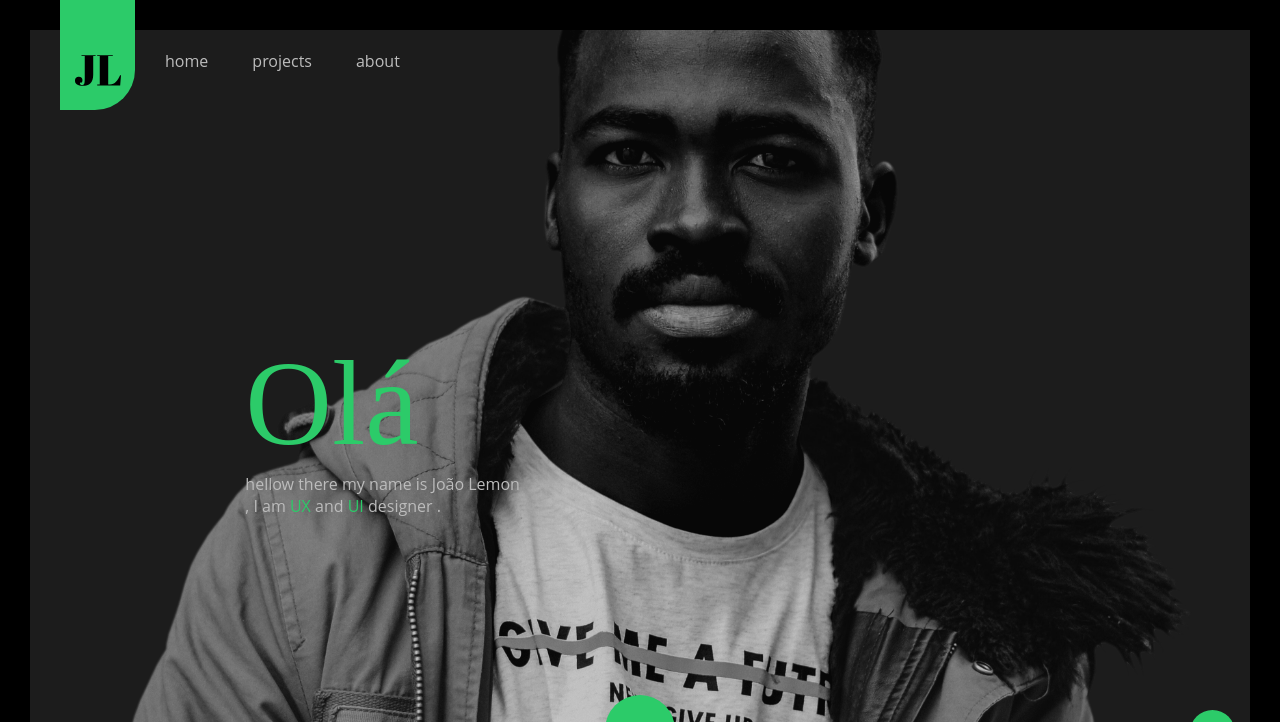
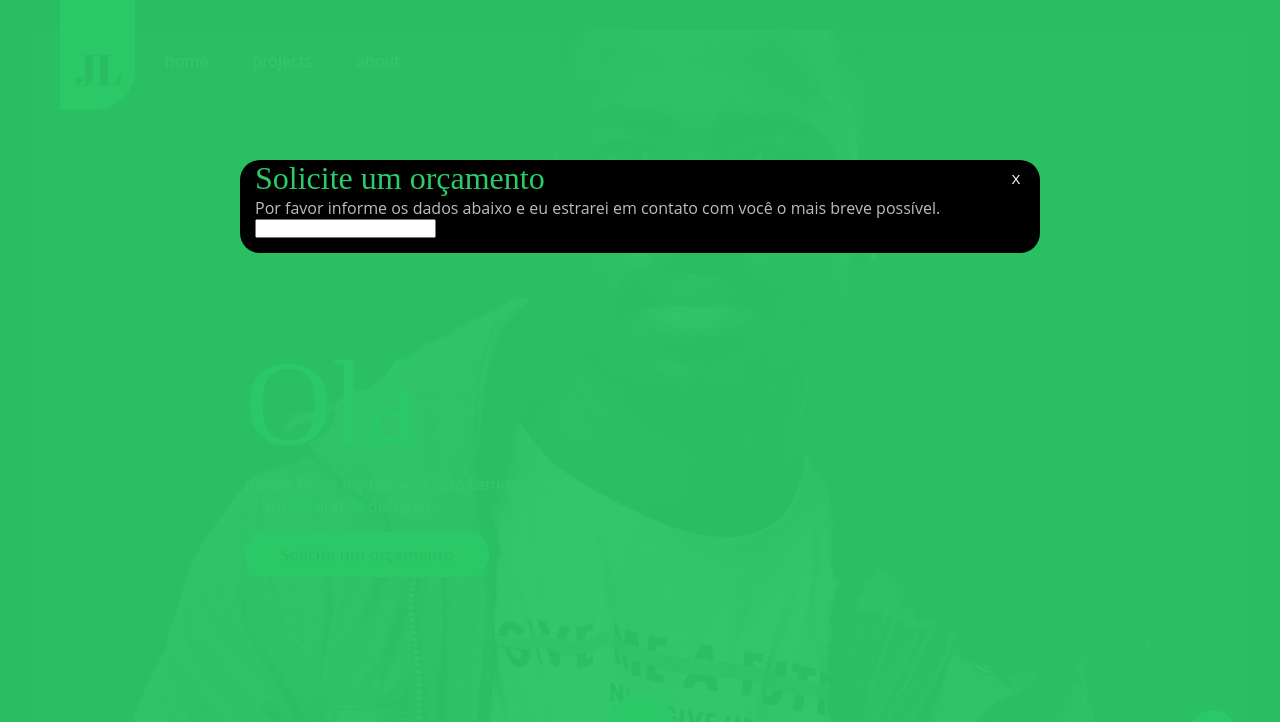
Before and after one commit to NaelDev1/Portfolio-website-with-atomic-design, a plain HTML site: page index.html in a window 1280 px wide. Shown: the top 722 px of the page. Drawn offline with Linux system fonts and the light colour scheme.

Commit message:
Add modal page

```diff
--- a/index.html
+++ b/index.html
@@ -12,6 +12,27 @@
         <div class="nd-preloader-inner">
             <img src="Src/assets/images/lemon-loader.svg" class="nd-margin-bottom-15"/>
             <p class="nd-text-light nd-margin-top-15">Wait a minut ... I am making limonade</p>
+        </div>
+    </div>
+
+    <div class="nd-overlay"></div>
+
+    <div class="nd-modal nd-bg-black">
+        <div class="nd-modal-header">
+            <h1 class="nd-title nd-text-green">
+                Solicite um orçamento
+            </h1>
+
+            <button class="nd-close-modal">
+                X
+            </button>
+        </div>
+
+        <div class="nd-bodal-body">
+            <p class="nd-text-light">Por favor informe os dados abaixo e eu estrarei em contato com você o mais breve possível.</p>
+            <form>
+                <input type="text" name="Nome" id="nd-nome"/>
+            </form>
         </div>
     </div>
 
@@ -60,6 +81,7 @@
                     <h1 class="nd-title nd-text-green nd-title-big">Olá</h1>
                     <p class="nd-text-light">hellow there my name is <sp0an>João Lemon</sp0an>
                     , I am <span class="nd-text-green">UX</span> and <span class="nd-text-green">UI</span> designer .</p>
+                    <button class="nd-btn nd-btn-large nd-btn-green nd-margin-top-15">Solicite um orçamento</button>
                 </div>
             </div>
            </div>
--- a/main.css
+++ b/main.css
@@ -80,6 +80,49 @@ p{
         left: 0;
     }
 
+    .nd-overlay{
+        width: 100%;
+        height: 100vh;
+        display: block;
+        position: fixed;
+        z-index: 1000;
+        top: 0;
+        left: 0;
+        background-color: rgba(44, 201, 104, 0.95);
+    }
+
+    .nd-modal{
+        width: 800px;
+        display: table;
+        padding: 0 15px 15px 15px;
+        border-radius: 20px;
+        position: fixed;
+        z-index: 1100;
+        top: 20%;
+        left: 0;
+        right: 0;
+        margin: 0 auto;
+    }
+
+    .nd-modal-header{
+        width: 100%;
+        display: table;
+        position: relative;
+    }
+    .nd-close-modal{
+        width: 38px;
+        height: 38px;
+        border-radius: 50%;
+        border: none;
+        background: transparent;
+        color: #fff;
+        text-align: center;
+        cursor: pointer;
+        position: absolute;
+        top: 0px;
+        right: -10px;
+    }
+
     .nd-preloader-inner{
         margin-top: -45px;
         text-align: center;
@@ -93,6 +136,7 @@ p{
         position: fixed;
         top: 0;
         left: 0;
+        z-index: 200;
     }
 
     .nd-logo{
@@ -103,6 +147,7 @@ p{
         background-color: #2CCB69;
         border-radius:0 0 40px 0;
         text-align: center;
+
 
     }
     .nd-logo img {
@@ -145,6 +190,7 @@ p{
         border-radius:10px 10px 0px 10px;
         display: none;
         transition: all 0.6s ease-in-out;
+        z-index: 400;
 
     }
     .nd-contact-info::after{
@@ -193,6 +239,7 @@ p{
         background-repeat: no-repeat;
         background-position: 60% bottom;
         position: relative;
+
     }
 
     .nd-scroll-down {
@@ -317,6 +364,42 @@ p{
 
 }
 
+
+/* Buttons */
+
+.nd-btn{
+    display:table;
+    text-align: center;
+    font-family: 'Open Sans', sans-serif;
+    font-weight: 600;
+    cursor: pointer;
+    border: none;
+    transition: all 0.2s ease-out;
+}
+
+.nd-btn-medium{
+    height: 38px;
+    padding: 0 27px;
+    border-radius: 19px;
+    font-size: 14px;
+
+}
+.nd-btn-large{
+    height: 45px;
+    padding: 0 35px;
+    border-radius: 23px;
+    font-size: 16px;
+
+}
+.nd-btn-small{
+    height: 28px;
+    padding: 0 27px;
+    border-radius: 19px;
+    font-size: 14px;
+
+}
+
+
 /* Global class */
 
 .nd-title{
@@ -337,6 +420,28 @@ p{
 .nd-text-black{
     color: #000;
 }
+
+.nd-btn-green{
+    background-color: #2CCB69;
+    color: #1C1C1C;
+}
+.nd-btn-green:hover{
+    background-color: #27904f;
+    color: #fff;
+    /*transform:  scale(1.2);*/
+
+}
+
+.nd-btn-dark{
+    background-color:#151515;
+    color:#2CCB69;
+}
+.nd-btn-dark:hover{
+    background-color: #444444;
+    color: #fff;
+}
+
+
 
 
 .nd-bg-green{
```
